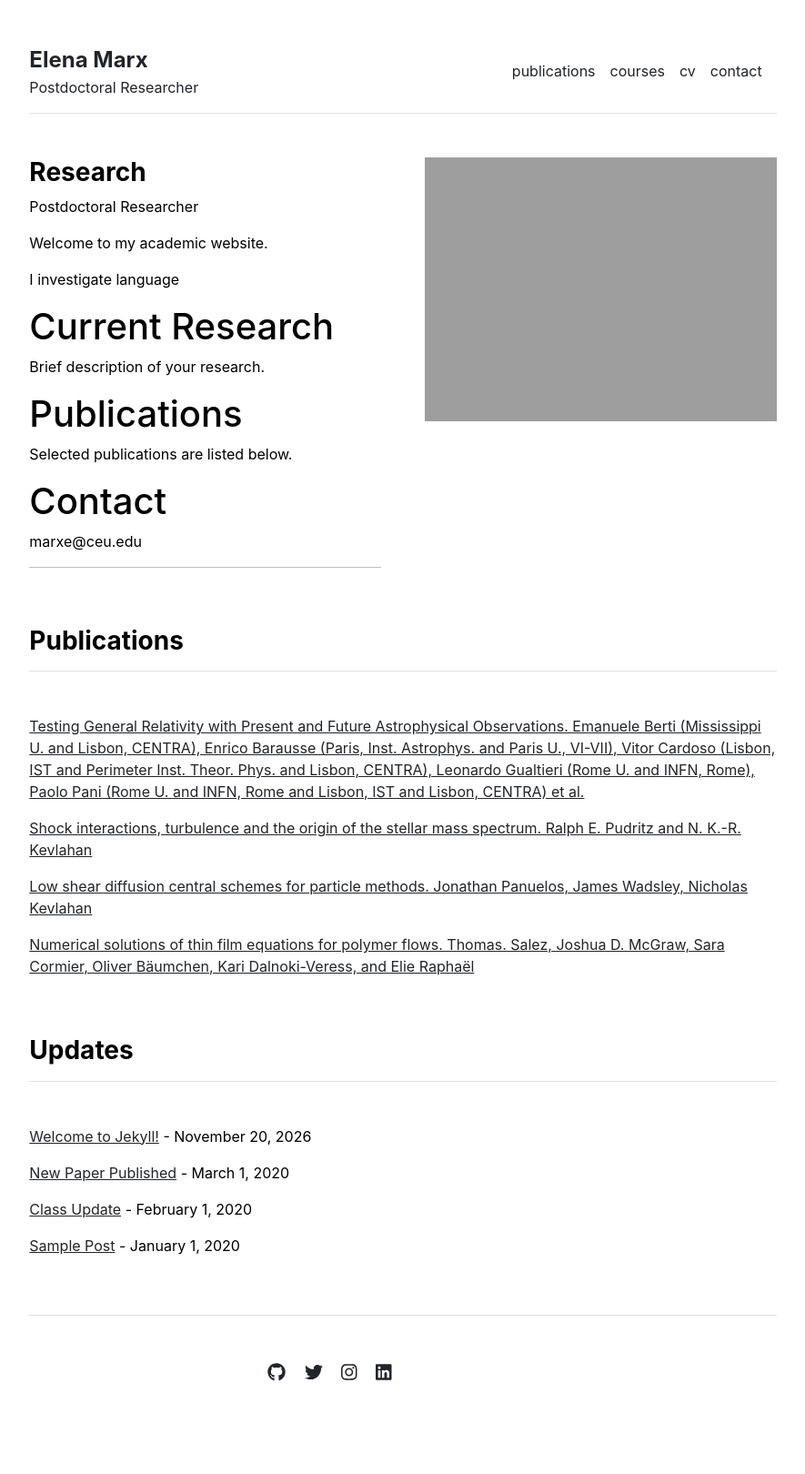
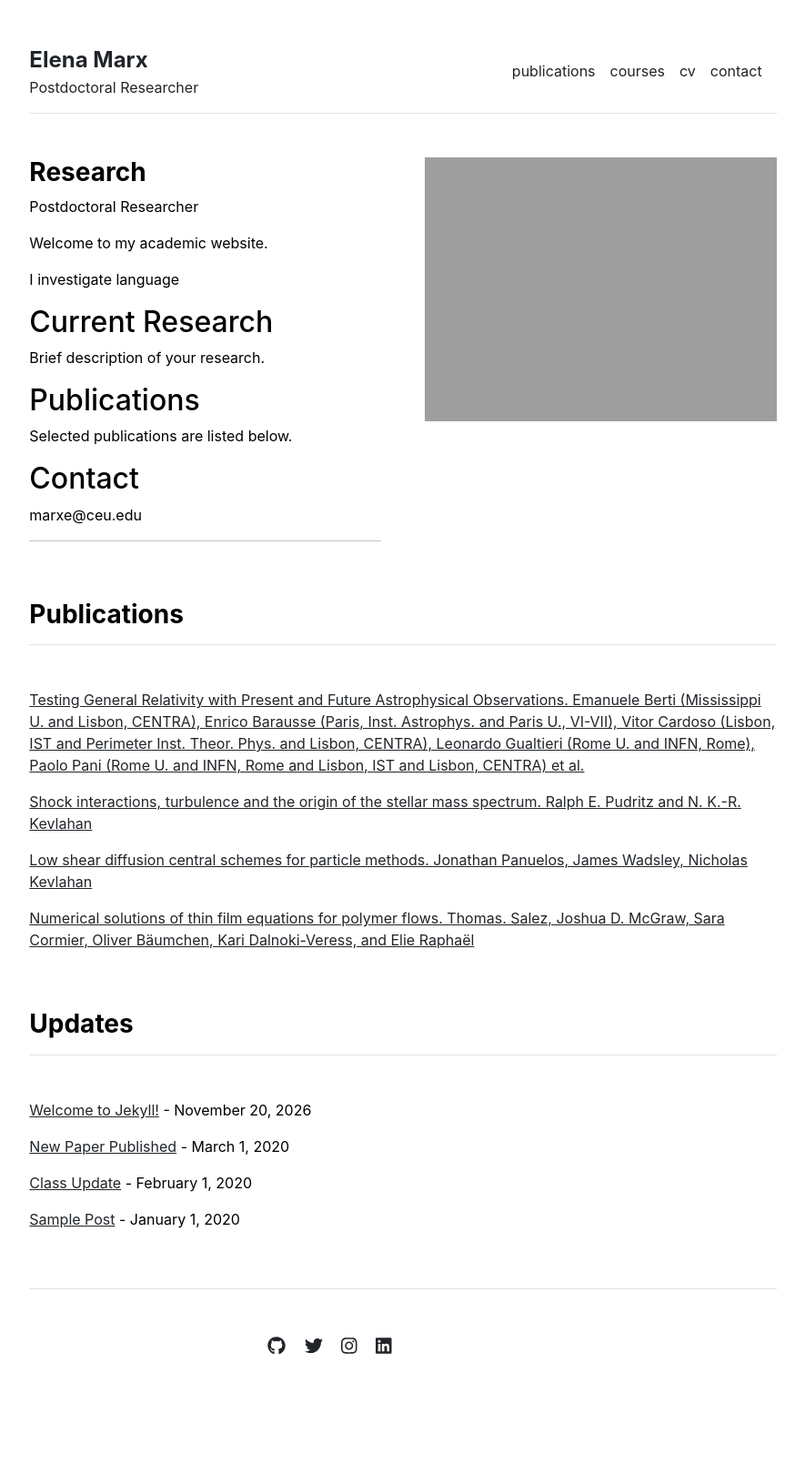
Before and after one commit to elena-marx/elena-marx.github.io, a Jekyll site: the page built from index.md, in a window 1280 px wide. Shown: the whole page at 91% size, without its empty margins (197-1082 px from the left). Built offline with Jekyll 4.4.1, drawn with Linux system fonts in a browser that asks for light colours; our own code applies the rules of GitHub Pages for plain Markdown files; after the commit the page ends 1591 px from its top, so only the background shows below that.

Commit message:
Changing font size

```diff
--- a/index.md
+++ b/index.md
@@ -8,15 +8,15 @@ Welcome to my academic website.
 
 I investigate language
 
-# Current Research
+## Current Research
 
 Brief description of your research.
 
-# Publications
+## Publications
 
 Selected publications are listed below.
 
-# Contact
+## Contact
 
 marxe@ceu.edu
 
```
